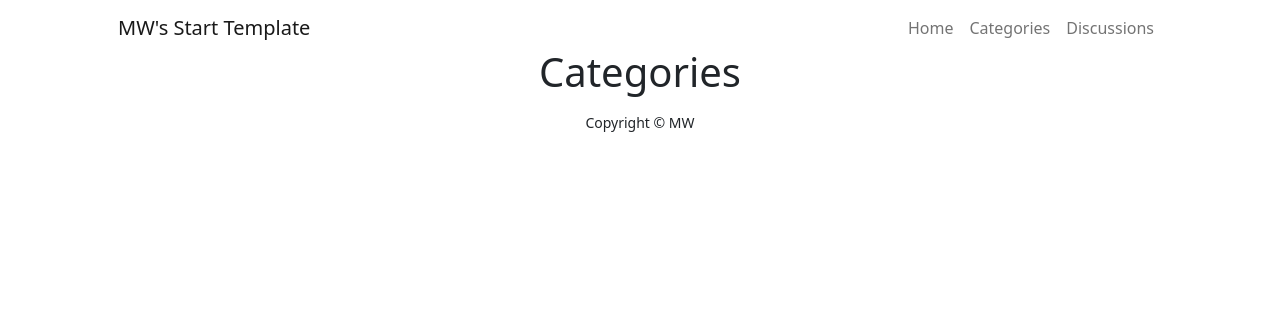
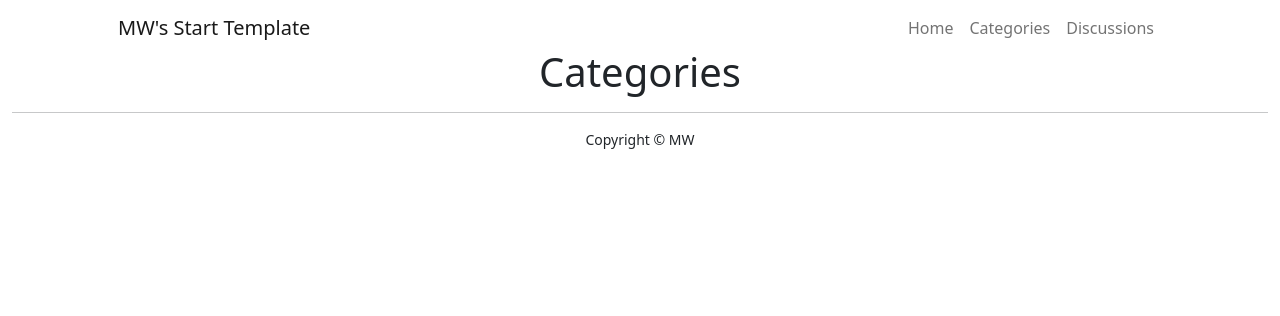
Before and after one commit to MaxBWiseman/Project-4---Code-Institute, a Django app: page /categories/ in a window 1280 px wide. Shown: the top 316 px of the page. Run offline with Django 5.2, Linux system fonts and the light colour scheme; data that the repository does not hold is empty.

Commit message:
refactor: Update category_list.html to center align categories and add horizontal line

```diff
--- a/post_hub/templates/post_hub/category_list.html
+++ b/post_hub/templates/post_hub/category_list.html
@@ -3,10 +3,11 @@
 {% block content %}
 <!-- category_list.html content starts here -->
 <div class="container-fluid">
-    <div class="row">
-        <div class="col-12">
+    <div class="row d-flex justify-content-center">
+        <div class="col-12 text-center">
             <h1 class="text-center mt-5">Categories</h1>
-            <ul>
+            <hr>
+            <ul class="list-unstyled">
                 {% for category in categories %}
                 <li>{{ category.category_name }}</li>
                 {% endfor %}
```
